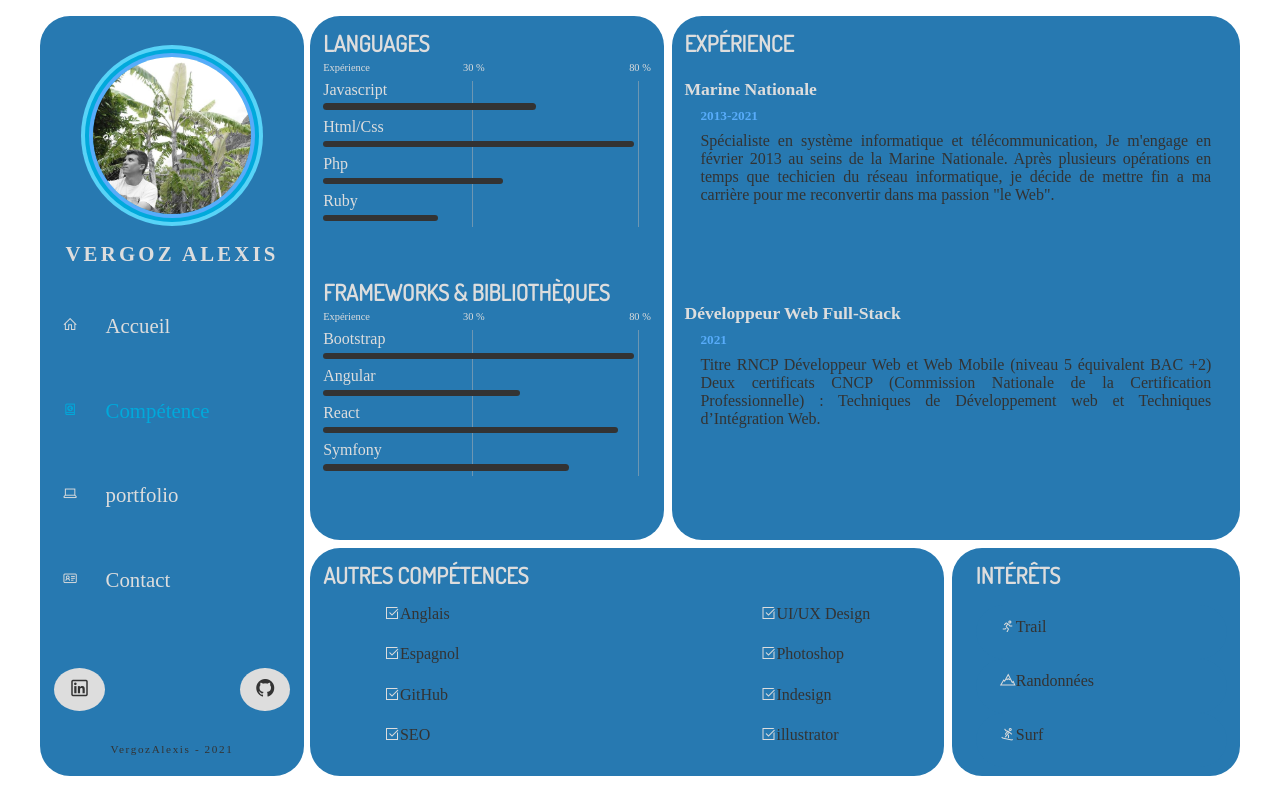
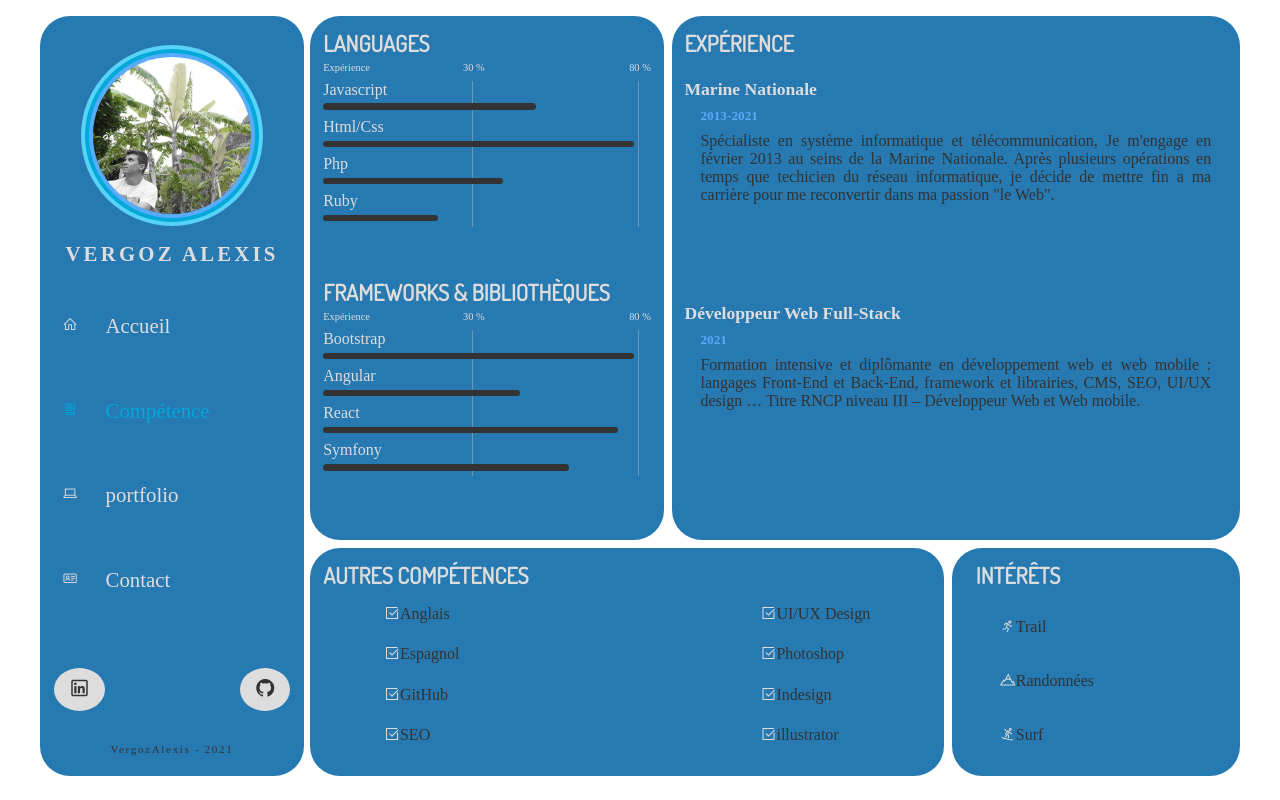
Before and after one commit to AlexisVergoz/react-cv, a React (Create React App) app: page /competence in a window 1280 px wide. Built offline with nearby package versions, Linux system fonts and the light colour scheme; a web font is replaced by a local one.

Commit message:
Update Experience.js

```diff
--- a/src/components/knowledges/Experience.js
+++ b/src/components/knowledges/Experience.js
@@ -14,8 +14,8 @@ const Experience = () => {
                 <h4>Développeur Web Full-Stack</h4>
                 <h5>2021</h5>
                 <p>
-                Titre RNCP Développeur Web et Web Mobile (niveau 5 équivalent BAC +2) Deux certificats CNCP (Commission Nationale de la Certification Professionnelle) :
-                Techniques de Développement web et Techniques d’Intégration Web.
+                Formation intensive et diplômante en développement web et web mobile : langages Front-End et Back-End, framework et librairies, CMS, SEO, UI/UX design …
+                Titre RNCP niveau III – Développeur Web et Web mobile.
                 </p>
             </div>
 
```
